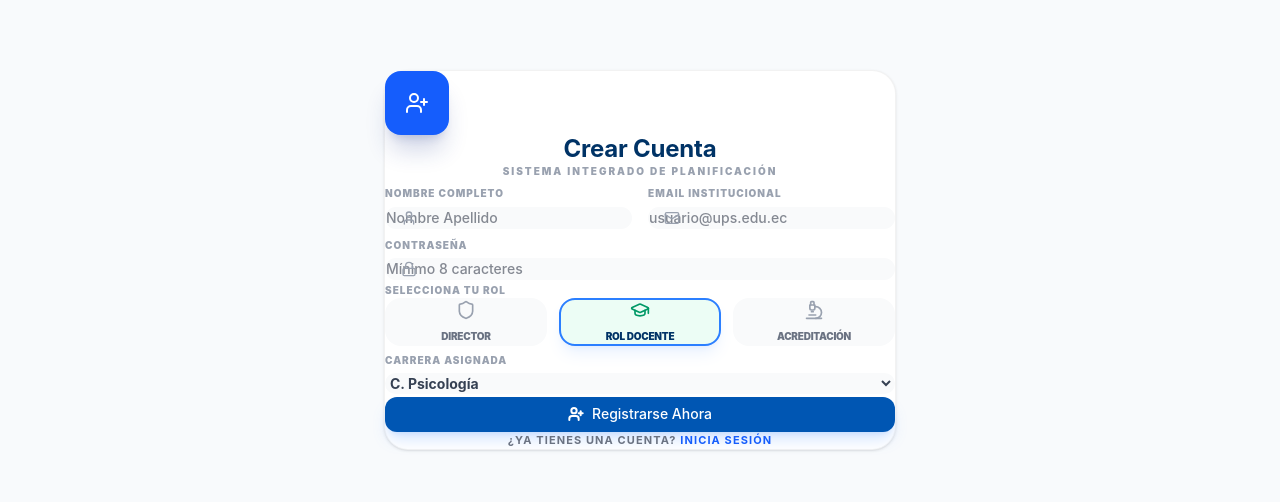
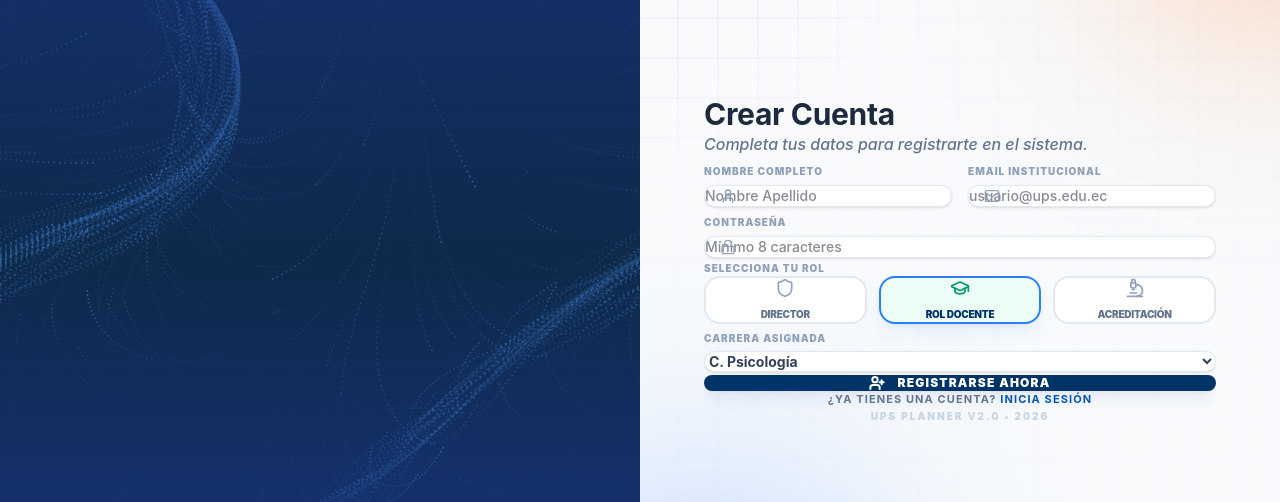
Before and after one commit to Orbus2026/UPS--Planificador-estrategico, a React (Vite) app: page /register in a window 1280 px wide. Shown: the part 140-642 px from the top of the page. Built offline with nearby package versions, Linux system fonts and the light colour scheme; no server answers; the database is empty.

Commit message:
feat: unify register page design with login animations

```diff
--- a/src/components/auth/Register.jsx
+++ b/src/components/auth/Register.jsx
@@ -3,7 +3,9 @@ import React, { useState } from 'react';
 import { useNavigate, Link } from 'react-router-dom';
 import { useAuth } from '../../context/AuthContext';
 import { useToast } from '../../context/ToastContext';
-import { User, Mail, Lock, UserPlus, Shield, GraduationCap, Microscope } from 'lucide-react';
+import { User, Mail, Lock, UserPlus, Shield, GraduationCap, Microscope, LayoutDashboard, Target } from 'lucide-react';
+import NeuralBackground from '../ui/FlowFieldBackground';
+import { InfiniteGridBackground } from '../ui/TheInfiniteGrid';
 
 const Register = () => {
     const [name, setName] = useState('');
@@ -33,38 +35,89 @@ const Register = () => {
     };
 
     return (
-        <div className="min-h-screen flex items-center justify-center bg-[var(--bg-secondary)] p-4 transition-colors">
-            <div className="card w-full max-w-lg p-10 animate-fade-in shadow-2xl bg-white dark:bg-slate-800 border-none ring-1 ring-black/5">
-                <div className="text-center mb-8">
-                    <div className="w-16 h-16 bg-blue-600 text-white rounded-2xl flex items-center justify-center mx-auto mb-4 shadow-xl shadow-blue-900/20">
-                        <UserPlus size={24} />
-                    </div>
-                    <h1 className="text-2xl font-black text-[var(--accent-dark)]">Crear Cuenta</h1>
-                    <p className="text-[10px] font-black text-gray-400 uppercase tracking-[0.2em] mt-1">SISTEMA INTEGRADO DE PLANIFICACIÓN</p>
+        <div className="min-h-screen flex bg-white dark:bg-slate-950 overflow-hidden">
+             {/* Left Side: Illustration & Branding (Hidden on mobile) */}
+             <div className="hidden lg:flex lg:w-1/2 relative bg-[var(--accent-dark)] overflow-hidden">
+                <div className="absolute inset-0 z-0">
+                    <NeuralBackground
+                        color="#60a5fa"
+                        speed={1.5}
+                        particleCount={800}
+                        trailOpacity={0.2}
+                        backgroundColor="rgba(30, 41, 59, 0.4)"
+                        className="opacity-60 mix-blend-screen"
+                    />
+                    {/* Centered Overlay */}
+                    <div className="absolute inset-0 bg-gradient-to-b from-blue-900/60 via-transparent to-blue-900/80 pointer-events-none"></div>
                 </div>
 
+                <div className="relative z-10 flex flex-col items-center justify-center h-full w-full px-12 text-center text-white animate-fade-in">
+                    <div className="w-24 h-24 bg-white/10 backdrop-blur-3xl rounded-[2rem] flex items-center justify-center mb-10 border border-white/20 shadow-2xl ring-1 ring-white/30 transform hover:scale-110 transition-transform duration-500">
+                        <span className="text-5xl font-black italic tracking-tighter text-white drop-shadow-lg" translate="no">UPS</span>
+                    </div>
 
+                    <div className="max-w-2xl space-y-6">
+                        <div className="space-y-4">
+                            <h1 className="text-6xl xl:text-7xl font-black tracking-tighter leading-none text-white drop-shadow-2xl" translate="no">
+                                UPS <span className="text-blue-400">Planner</span>
+                            </h1>
+                            <span className="block text-3xl xl:text-4xl font-light text-white/80 uppercase tracking-[0.4em] mb-6">2026</span>
+                        </div>
+
+                        <div className="space-y-6 px-4">
+                            <p className="text-2xl xl:text-3xl font-bold leading-tight text-white drop-shadow-lg">
+                                Únete a la plataforma líder en gestión académica.
+                            </p>
+
+                            <p className="text-lg xl:text-xl text-white/70 font-medium leading-relaxed max-w-xl mx-auto italic border-y border-white/10 py-4">
+                            Regístrate para acceder a herramientas avanzadas de planificación y seguimiento.
+                            </p>
+                        </div>
+                    </div>
+
+                    {/* Decorative circles */}
+                    <div className="absolute -bottom-24 -left-24 w-64 h-64 bg-blue-500/20 rounded-full blur-3xl"></div>
+                    <div className="absolute top-1/2 -right-24 w-48 h-48 bg-blue-400/10 rounded-full blur-3xl"></div>
+                </div>
+            </div>
+
+            {/* Right Side: Register Form */}
+            <div className="w-full lg:w-1/2 flex items-center justify-center bg-[var(--bg-secondary)] dark:bg-slate-900 overflow-hidden relative">
+                <InfiniteGridBackground className="absolute inset-0 z-0 pointer-events-auto" />
+
+                <div className="w-full max-w-lg animate-fade-in relative z-10 p-8 sm:p-12 md:p-16 overflow-y-auto max-h-screen">
+                    <div className="lg:hidden text-center mb-8">
+                        <div className="w-16 h-16 bg-[var(--accent-dark)] text-white rounded-2xl flex items-center justify-center mx-auto mb-4 shadow-xl">
+                            <span className="text-xl font-black italic">UPS</span>
+                        </div>
+                        <h1 className="text-2xl font-black text-[var(--accent-dark)] dark:text-blue-400" translate="no">UPS Planner</h1>
+                    </div>
+
+                    <div className="mb-10 text-center lg:text-left">
+                        <h3 className="text-3xl font-black text-slate-800 dark:text-white mb-2">Crear Cuenta</h3>
+                        <p className="text-slate-500 dark:text-slate-400 font-medium italic">Completa tus datos para registrarte en el sistema.</p>
+                    </div>
 
                     <form onSubmit={handleSubmit} className="space-y-5">
                         <div className="grid grid-cols-1 md:grid-cols-2 gap-4">
                             <div className="space-y-1.5">
-                            <label className="text-[10px] font-black text-gray-400 uppercase tracking-widest ml-1">Nombre Completo</label>
+                                <label className="text-[10px] font-black text-slate-400 uppercase tracking-widest ml-1">Nombre Completo</label>
                                 <div className="relative group">
-                                <User className="absolute left-4 top-1/2 -translate-y-1/2 text-gray-400 group-focus-within:text-blue-500 transition-colors" size={16} />
+                                    <User className="absolute left-4 top-1/2 -translate-y-1/2 text-slate-400 group-focus-within:text-[var(--accent-main)] transition-colors" size={16} />
                                     <input
                                         type="text" required value={name} onChange={(e) => setName(e.target.value)}
-                                    className="w-full pl-11 pr-5 py-3.5 bg-gray-50 dark:bg-slate-900 border border-transparent focus:bg-white dark:focus:bg-slate-800 transition-all rounded-xl outline-none text-sm font-medium"
+                                        className="w-full pl-11 pr-5 py-3.5 bg-white dark:bg-slate-800 border border-slate-200 dark:border-slate-700 focus:border-[var(--accent-main)] transition-all rounded-xl outline-none text-sm font-medium shadow-sm"
                                         placeholder="Nombre Apellido"
                                     />
                                 </div>
                             </div>
                             <div className="space-y-1.5">
-                            <label className="text-[10px] font-black text-gray-400 uppercase tracking-widest ml-1">Email Institucional</label>
+                                <label className="text-[10px] font-black text-slate-400 uppercase tracking-widest ml-1">Email Institucional</label>
                                 <div className="relative group">
-                                <Mail className="absolute left-4 top-1/2 -translate-y-1/2 text-gray-400 group-focus-within:text-blue-500 transition-colors" size={16} />
+                                    <Mail className="absolute left-4 top-1/2 -translate-y-1/2 text-slate-400 group-focus-within:text-[var(--accent-main)] transition-colors" size={16} />
                                     <input
                                         type="email" required value={email} onChange={(e) => setEmail(e.target.value)}
-                                    className="w-full pl-11 pr-5 py-3.5 bg-gray-50 dark:bg-slate-900 border border-transparent focus:bg-white dark:focus:bg-slate-800 transition-all rounded-xl outline-none text-sm font-medium"
+                                        className="w-full pl-11 pr-5 py-3.5 bg-white dark:bg-slate-800 border border-slate-200 dark:border-slate-700 focus:border-[var(--accent-main)] transition-all rounded-xl outline-none text-sm font-medium shadow-sm"
                                         placeholder="usuario@ups.edu.ec"
                                     />
                                 </div>
@@ -72,19 +125,19 @@ const Register = () => {
                         </div>
 
                         <div className="space-y-1.5">
-                        <label className="text-[10px] font-black text-gray-400 uppercase tracking-widest ml-1">Contraseña</label>
+                            <label className="text-[10px] font-black text-slate-400 uppercase tracking-widest ml-1">Contraseña</label>
                             <div className="relative group">
-                            <Lock className="absolute left-4 top-1/2 -translate-y-1/2 text-gray-400 group-focus-within:text-blue-500 transition-colors" size={16} />
+                                <Lock className="absolute left-4 top-1/2 -translate-y-1/2 text-slate-400 group-focus-within:text-[var(--accent-main)] transition-colors" size={16} />
                                 <input
                                     type="password" required value={password} onChange={(e) => setPassword(e.target.value)}
-                                className="w-full pl-11 pr-5 py-3.5 bg-gray-50 dark:bg-slate-900 border border-transparent focus:bg-white dark:focus:bg-slate-800 transition-all rounded-xl outline-none text-sm font-medium"
+                                    className="w-full pl-11 pr-5 py-3.5 bg-white dark:bg-slate-800 border border-slate-200 dark:border-slate-700 focus:border-[var(--accent-main)] transition-all rounded-xl outline-none text-sm font-medium shadow-sm"
                                     placeholder="Mínimo 8 caracteres"
                                 />
                             </div>
                         </div>
 
                         <div className="space-y-4 pt-2">
-                        <p className="text-[10px] font-black text-gray-400 uppercase tracking-widest ml-1">Selecciona tu Rol</p>
+                            <p className="text-[10px] font-black text-slate-400 uppercase tracking-widest ml-1">Selecciona tu Rol</p>
                             <div className="grid grid-cols-1 sm:grid-cols-3 gap-3">
                                 {[
                                     { id: 'DIRECTOR', label: 'DIRECTOR', icon: Shield, color: 'text-blue-600', bg: 'bg-blue-50 dark:bg-blue-500/10' },
@@ -95,10 +148,10 @@ const Register = () => {
                                         key={r.id}
                                         type="button"
                                         onClick={() => setRole(r.id)}
-                                    className={`flex flex-col items-center gap-2 p-4 rounded-2xl border-2 transition-all ${role === r.id ? 'border-blue-500 shadow-lg shadow-blue-500/10 ' + r.bg : 'border-transparent bg-gray-50 dark:bg-slate-900 hover:bg-gray-100 dark:hover:bg-slate-800'}`}
+                                        className={`flex flex-col items-center gap-2 p-4 rounded-2xl border-2 transition-all ${role === r.id ? 'border-blue-500 shadow-lg shadow-blue-500/10 ' + r.bg : 'border-slate-200 dark:border-slate-700 bg-white dark:bg-slate-800 hover:bg-slate-50 dark:hover:bg-slate-700'}`}
                                     >
-                                    <r.icon size={20} className={role === r.id ? r.color : 'text-gray-400'} />
-                                    <span className={`text-[10px] font-black uppercase tracking-tight ${role === r.id ? 'text-[var(--accent-dark)]' : 'text-gray-500'}`}>{r.label}</span>
+                                        <r.icon size={20} className={role === r.id ? r.color : 'text-slate-400'} />
+                                        <span className={`text-[10px] font-black uppercase tracking-tight ${role === r.id ? 'text-[var(--accent-dark)]' : 'text-slate-500'}`}>{r.label}</span>
                                     </button>
                                 ))}
                             </div>
@@ -106,11 +159,11 @@ const Register = () => {
 
                         {role === 'DOCENTE' && (
                             <div className="space-y-1.5 animate-fade-in">
-                            <label className="text-[10px] font-black text-gray-400 uppercase tracking-widest ml-1">Carrera Asignada</label>
+                                <label className="text-[10px] font-black text-slate-400 uppercase tracking-widest ml-1">Carrera Asignada</label>
                                 <select
                                     value={career}
                                     onChange={(e) => setCareer(e.target.value)}
-                                className="w-full px-5 py-3.5 bg-gray-50 dark:bg-slate-900 border border-transparent focus:bg-white dark:focus:bg-slate-800 transition-all rounded-xl outline-none text-sm font-bold text-gray-700 dark:text-gray-200"
+                                    className="w-full px-5 py-3.5 bg-white dark:bg-slate-900 border border-slate-200 dark:border-slate-700 focus:border-[var(--accent-main)] transition-all rounded-xl outline-none text-sm font-bold text-slate-700 dark:text-gray-200 shadow-sm"
                                 >
                                     <option value="Psicologia">C. Psicología</option>
                                     <option value="Clinica">C. Psicología Clínica</option>
@@ -121,7 +174,7 @@ const Register = () => {
                         <button
                             type="submit"
                             disabled={loading}
-                        className="btn btn-primary w-full py-4 text-xs shadow-lg shadow-blue-500/20 mt-4 active:scale-[0.98] disabled:opacity-50"
+                            className="w-full py-4 px-6 bg-[var(--accent-dark)] hover:bg-[var(--accent-main)] text-white rounded-2xl font-black text-xs uppercase tracking-widest transition-all shadow-lg shadow-blue-900/10 hover:shadow-blue-900/20 active:scale-[0.98] disabled:opacity-50 flex items-center justify-center gap-3 mt-4"
                         >
                             {loading ? 'Creando cuenta...' : (
                                 <>
@@ -131,13 +184,21 @@ const Register = () => {
                             )}
                         </button>
 
-                    <div className="text-center mt-6">
-                        <p className="text-[11px] font-bold text-gray-500 uppercase tracking-widest">
+                        <div className="text-center mt-8">
+                            <p className="text-[11px] font-bold text-slate-500 uppercase tracking-widest">
                                 ¿Ya tienes una cuenta? {' '}
-                            <Link to="/login" className="text-blue-600 hover:text-blue-700">Inicia sesión</Link>
+                                <Link to="/login" className="text-[var(--accent-main)] hover:text-blue-700 hover:underline">Inicia sesión</Link>
                             </p>
                         </div>
                     </form>
+
+                    {/* App Version or Info */}
+                    <div className="mt-8 text-center">
+                        <p className="text-[10px] font-black text-slate-300 dark:text-slate-600 uppercase tracking-[0.2em]">
+                            UPS Planner v2.0 • 2026
+                        </p>
+                    </div>
+                </div>
             </div>
         </div>
     );
```
Lines whose indentation alone changed are shown as unchanged.
